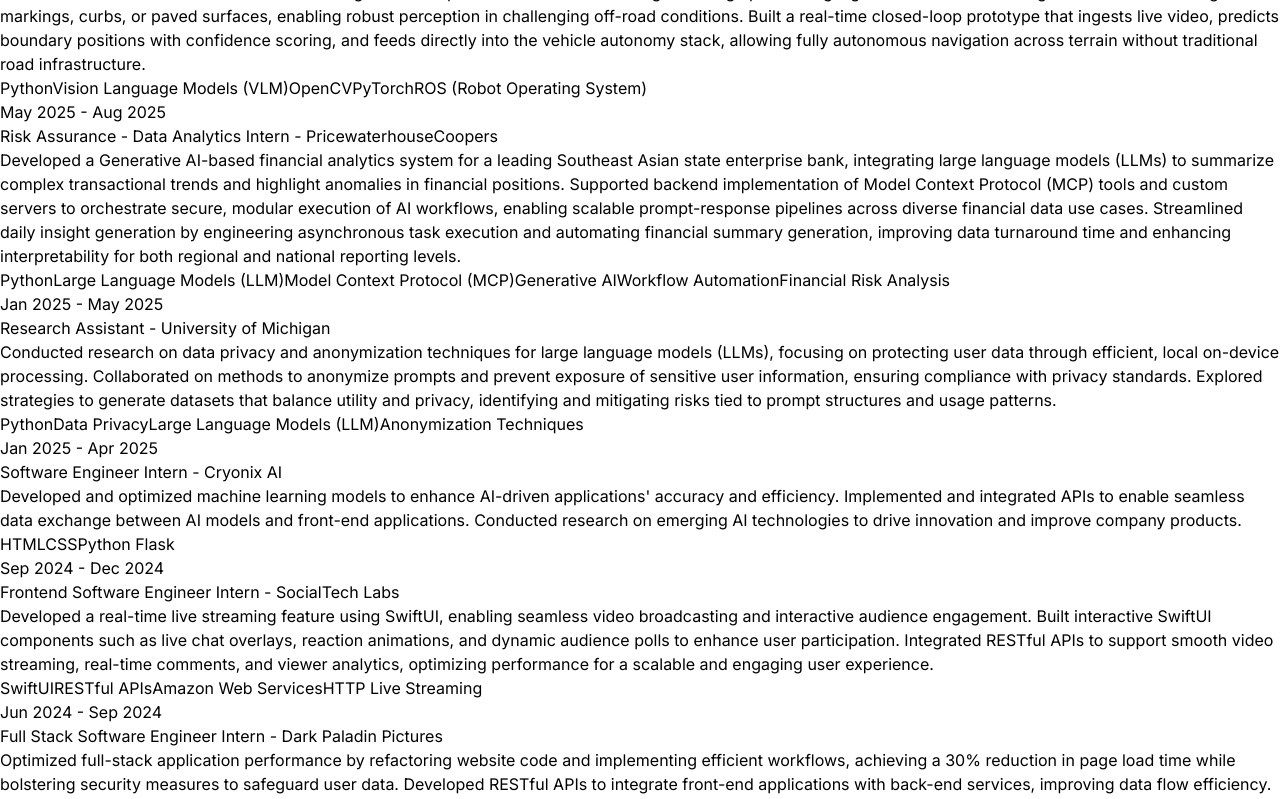
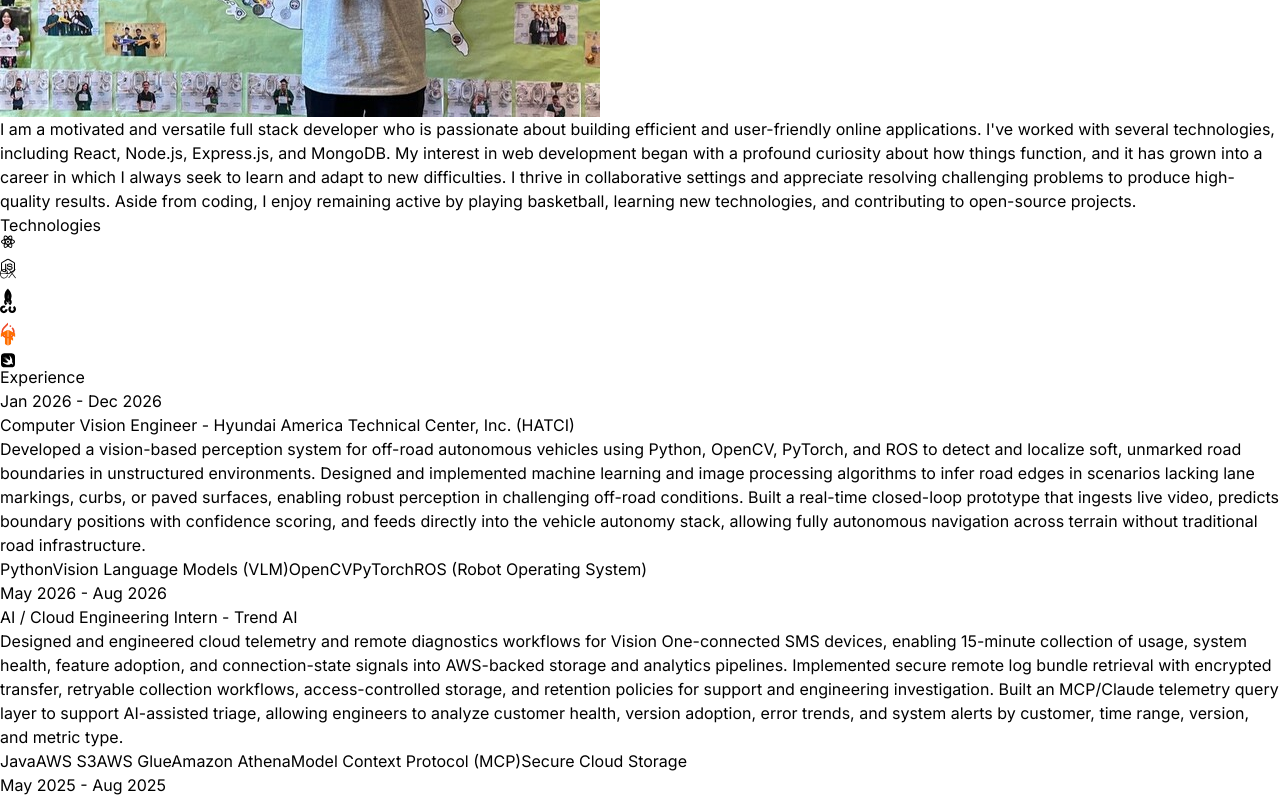
Before and after one commit to bryansbtian/portfolio, a React (Vite) app: page / in a window 1280 px wide. Shown: the part 2180-2979 px from the top of the page. Built offline with nearby package versions, Linux system fonts and the light colour scheme.

Commit message:
updated portfolio with trendai

```diff
--- a/src/constants/index.js
+++ b/src/constants/index.js
@@ -17,7 +17,7 @@
   {
     year: "Jan 2026 - Dec 2026",
     role: "Computer Vision Engineer",
-    company: "Hyundai America Technical Center (HATCI)",
+    company: "Hyundai America Technical Center, Inc. (HATCI)",
     description: `Developed a vision-based perception system for off-road autonomous vehicles using Python, OpenCV, PyTorch, and ROS to detect and localize soft, unmarked road boundaries in unstructured environments. Designed and implemented machine learning and image processing algorithms to infer road edges in scenarios lacking lane markings, curbs, or paved surfaces, enabling robust perception in challenging off-road conditions. Built a real-time closed-loop prototype that ingests live video, predicts boundary positions with confidence scoring, and feeds directly into the vehicle autonomy stack, allowing fully autonomous navigation across terrain without traditional road infrastructure.`,
     technologies: [
       "Python",
@@ -28,8 +28,22 @@
     ],
   },
   {
+    year: "May 2026 - Aug 2026",
+    role: "AI / Cloud Engineering Intern",
+    company: "Trend AI",
+    description: `Designed and engineered cloud telemetry and remote diagnostics workflows for Vision One-connected SMS devices, enabling 15-minute collection of usage, system health, feature adoption, and connection-state signals into AWS-backed storage and analytics pipelines. Implemented secure remote log bundle retrieval with encrypted transfer, retryable collection workflows, access-controlled storage, and retention policies for support and engineering investigation. Built an MCP/Claude telemetry query layer to support AI-assisted triage, allowing engineers to analyze customer health, version adoption, error trends, and system alerts by customer, time range, version, and metric type.`,
+    technologies: [
+      "Java",
+      "AWS S3",
+      "AWS Glue",
+      "Amazon Athena",
+      "Model Context Protocol (MCP)",
+      "Secure Cloud Storage",
+    ],
+  },
+  {
     year: "May 2025 - Aug 2025",
-    role: "Risk Assurance - Data Analytics Intern",
+    role: "AI Engineer Intern",
     company: "PricewaterhouseCoopers",
     description: `Developed a Generative AI-based financial analytics system for a leading Southeast Asian state enterprise bank, integrating large language models (LLMs) to summarize complex transactional trends and highlight anomalies in financial positions. Supported backend implementation of Model Context Protocol (MCP) tools and custom servers to orchestrate secure, modular execution of AI workflows, enabling scalable prompt-response pipelines across diverse financial data use cases. Streamlined daily insight generation by engineering asynchronous task execution and automating financial summary generation, improving data turnaround time and enhancing interpretability for both regional and national reporting levels.`,
     technologies: [
@@ -62,7 +76,7 @@
   },
   {
     year: "Sep 2024 - Dec 2024",
-    role: "Frontend Software Engineer Intern",
+    role: "Software Engineer Intern",
     company: "SocialTech Labs",
     description: `Developed a real-time live streaming feature using SwiftUI, enabling seamless video broadcasting and interactive audience engagement. Built interactive SwiftUI components such as live chat overlays, reaction animations, and dynamic audience polls to enhance user participation. Integrated RESTful APIs to support smooth video streaming, real-time comments, and viewer analytics, optimizing performance for a scalable and engaging user experience.`,
     technologies: [
@@ -74,7 +88,7 @@
   },
   {
     year: "Jun 2024 - Sep 2024",
-    role: "Full Stack Software Engineer Intern",
+    role: "Software Engineer Intern",
     company: "Dark Paladin Pictures",
     description: `Optimized full-stack application performance by refactoring website code and implementing efficient workflows,
 achieving a 30% reduction in page load time while bolstering security measures to safeguard user data. Developed RESTful APIs to integrate front-end applications with back-end services, improving data flow efficiency. Collaborated with cross-functional teams, including marketing and product, to design and deploy robust web features, aligning with business objectives and user requirements.`,
```
Also changed, not shown: src/assets/bryanProfile.jpeg.
